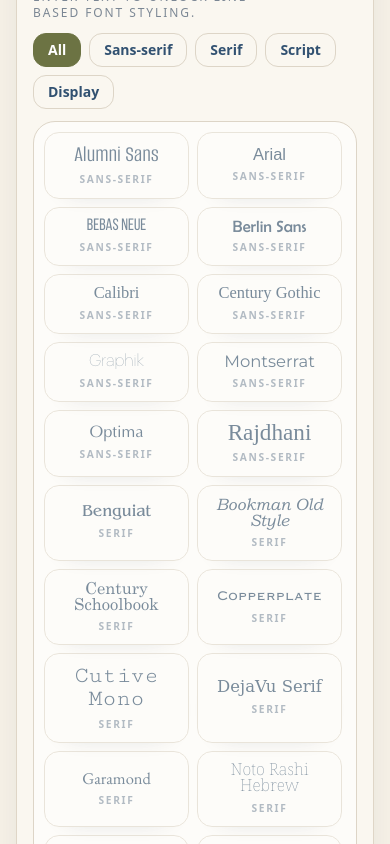
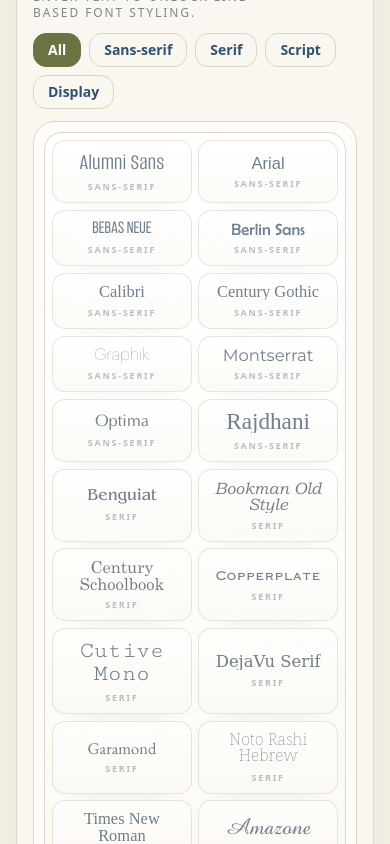
Before and after one commit to Arch-Tom/archfonthub, a React (Vite) app: page / in a window 390 px wide. Shown: the part 880-1724 px from the top of the page. Built offline with nearby package versions, Linux system fonts and the light colour scheme; a web font is replaced by a local one.

Commit message:
Make font rack display all visible fonts

```diff
--- a/src/fontRack.css
+++ b/src/fontRack.css
@@ -1,136 +1,136 @@
 /*
   Single-screen font rack polish
   ------------------------------
-  This file intentionally uses attribute selectors because the current
-  single-screen font picker is rendered inline in App.jsx. Keeping the
-  styling here lets us improve the visual presentation without disturbing
-  the existing font-selection behavior.
+  The single-screen branch currently renders the font picker inline in App.jsx.
+  These selectors intentionally target the font-preview button rack without
+  changing the existing selection behavior.
 */
 
-/* The direct parent of the font preview buttons becomes a tidy rack. */
-div:has(> button[style*="font-family"]) {
-  display: grid;
-  grid-template-columns: repeat(2, minmax(0, 1fr));
-  gap: 0.42rem;
-  align-items: stretch;
-  max-height: min(32vh, 18.25rem);
-  overflow-y: auto;
-  overscroll-behavior: contain;
-  padding: 0.45rem;
-  border-radius: 18px;
-  border: 1px solid rgba(223, 214, 199, 0.9);
+/* Match both cases: font-family on the button itself OR on a child inside it. */
+div:has(> button[style*="font-family"]),
+div:has(> button [style*="font-family"]) {
+  display: grid !important;
+  grid-template-columns: repeat(2, minmax(0, 1fr)) !important;
+  gap: 0.42rem !important;
+  align-items: stretch !important;
+  max-height: none !important;
+  height: auto !important;
+  overflow: visible !important;
+  padding: 0.45rem !important;
+  border-radius: 18px !important;
+  border: 1px solid rgba(223, 214, 199, 0.9) !important;
   background:
     radial-gradient(circle at top left, rgba(255,255,255,0.94), transparent 42%),
-    linear-gradient(180deg, rgba(255,255,255,0.78), rgba(247,242,232,0.82));
+    linear-gradient(180deg, rgba(255,255,255,0.78), rgba(247,242,232,0.82)) !important;
   box-shadow:
     inset 0 1px 0 rgba(255,255,255,0.84),
-    inset 0 -18px 34px -30px rgba(20,39,58,0.18);
+    inset 0 -18px 34px -30px rgba(20,39,58,0.18) !important;
+}
+
+/* If the old wrapper is still carrying Tailwind scroll classes, neutralize them. */
+div[class*="overflow-y-auto"]:has(button[style*="font-family"]),
+div[class*="overflow-y-auto"]:has(button [style*="font-family"]),
+div[class*="max-h"]:has(button[style*="font-family"]),
+div[class*="max-h"]:has(button [style*="font-family"]) {
+  max-height: none !important;
+  height: auto !important;
+  overflow: visible !important;
 }
 
 @media (min-width: 1180px) {
-  div:has(> button[style*="font-family"]) {
-    grid-template-columns: repeat(3, minmax(0, 1fr));
+  div:has(> button[style*="font-family"]),
+  div:has(> button [style*="font-family"]) {
+    grid-template-columns: repeat(3, minmax(0, 1fr)) !important;
   }
 }
 
 /* Individual font cards: compact, readable, and preview-forward. */
-div:has(> button[style*="font-family"]) > button[style*="font-family"] {
-  position: relative;
-  min-height: 3.25rem;
-  width: 100%;
-  display: flex;
-  flex-direction: column;
-  align-items: center;
-  justify-content: center;
-  gap: 0.18rem;
-  overflow: hidden;
-  border-radius: 13px;
-  border: 1px solid rgba(221, 213, 197, 0.98);
+div:has(> button[style*="font-family"]) > button[style*="font-family"],
+div:has(> button [style*="font-family"]) > button {
+  position: relative !important;
+  min-height: 3.05rem !important;
+  width: 100% !important;
+  display: flex !important;
+  flex-direction: column !important;
+  align-items: center !important;
+  justify-content: center !important;
+  gap: 0.18rem !important;
+  overflow: hidden !important;
+  border-radius: 13px !important;
+  border: 1px solid rgba(221, 213, 197, 0.98) !important;
   background:
-    linear-gradient(180deg, rgba(255,255,255,0.97), rgba(251,248,241,0.94));
-  color: #17324d;
+    linear-gradient(180deg, rgba(255,255,255,0.97), rgba(251,248,241,0.94)) !important;
+  color: #17324d !important;
   box-shadow:
     0 12px 24px -24px rgba(20,39,58,0.44),
-    inset 0 1px 0 rgba(255,255,255,0.82);
-  font-size: clamp(0.9rem, 1.45vw, 1.08rem);
-  line-height: 1.1;
-  text-align: center;
+    inset 0 1px 0 rgba(255,255,255,0.82) !important;
+  font-size: clamp(0.86rem, 1.35vw, 1.04rem) !important;
+  line-height: 1.1 !important;
+  text-align: center !important;
   transition:
     transform 160ms ease,
     border-color 160ms ease,
     background 160ms ease,
     box-shadow 160ms ease,
-    color 160ms ease;
+    color 160ms ease !important;
 }
 
-div:has(> button[style*="font-family"]) > button[style*="font-family"]:hover:not(:disabled) {
-  transform: translateY(-1px);
-  border-color: rgba(108,115,67,0.5);
+div:has(> button[style*="font-family"]) > button[style*="font-family"]:hover:not(:disabled),
+div:has(> button [style*="font-family"]) > button:hover:not(:disabled) {
+  transform: translateY(-1px) !important;
+  border-color: rgba(108,115,67,0.5) !important;
   background:
-    linear-gradient(180deg, rgba(255,255,255,1), rgba(248,244,236,0.98));
+    linear-gradient(180deg, rgba(255,255,255,1), rgba(248,244,236,0.98)) !important;
   box-shadow:
     0 18px 32px -26px rgba(20,39,58,0.52),
-    inset 0 1px 0 rgba(255,255,255,0.92);
+    inset 0 1px 0 rgba(255,255,255,0.92) !important;
 }
 
-/* If the JSX exposes pressed/selected state, make the active font unmistakable. */
+/* Active font states, depending on what the JSX exposes. */
 div:has(> button[style*="font-family"]) > button[style*="font-family"][aria-pressed="true"],
 div:has(> button[style*="font-family"]) > button[style*="font-family"][data-selected="true"],
-div:has(> button[style*="font-family"]) > button[style*="font-family"][data-active="true"] {
-  border-color: rgba(108,115,67,0.72);
+div:has(> button[style*="font-family"]) > button[style*="font-family"][data-active="true"],
+div:has(> button [style*="font-family"]) > button[aria-pressed="true"],
+div:has(> button [style*="font-family"]) > button[data-selected="true"],
+div:has(> button [style*="font-family"]) > button[data-active="true"] {
+  border-color: rgba(108,115,67,0.72) !important;
   background:
-    linear-gradient(180deg, rgba(255,255,255,0.96), rgba(242,238,226,0.96));
-  color: #112f4e;
+    linear-gradient(180deg, rgba(255,255,255,0.96), rgba(242,238,226,0.96)) !important;
+  color: #112f4e !important;
   box-shadow:
     0 0 0 2px rgba(108,115,67,0.15),
     0 18px 34px -26px rgba(20,39,58,0.58),
-    inset 0 1px 0 rgba(255,255,255,0.92);
+    inset 0 1px 0 rgba(255,255,255,0.92) !important;
 }
 
 /* Disabled state still reads like an intentional rack, not dead UI. */
-div:has(> button[style*="font-family"]) > button[style*="font-family"]:disabled {
-  cursor: not-allowed;
-  opacity: 0.62;
-  filter: grayscale(0.12);
-  transform: none;
+div:has(> button[style*="font-family"]) > button[style*="font-family"]:disabled,
+div:has(> button [style*="font-family"]) > button:disabled {
+  cursor: not-allowed !important;
+  opacity: 0.62 !important;
+  filter: grayscale(0.12) !important;
+  transform: none !important;
 }
 
 /* Keep helper/category text inside cards crisp and tucked away. */
 div:has(> button[style*="font-family"]) > button[style*="font-family"] span,
-div:has(> button[style*="font-family"]) > button[style*="font-family"] small {
-  max-width: 100%;
-  overflow: hidden;
-  text-overflow: ellipsis;
+div:has(> button[style*="font-family"]) > button[style*="font-family"] small,
+div:has(> button [style*="font-family"]) > button span,
+div:has(> button [style*="font-family"]) > button small {
+  max-width: 100% !important;
+  overflow: hidden !important;
+  text-overflow: ellipsis !important;
 }
 
 div:has(> button[style*="font-family"]) > button[style*="font-family"] span:not(:first-child),
-div:has(> button[style*="font-family"]) > button[style*="font-family"] small {
-  font-family: ui-sans-serif, system-ui, -apple-system, BlinkMacSystemFont, "Segoe UI", sans-serif;
-  font-size: 0.58rem;
-  font-weight: 700;
-  letter-spacing: 0.22em;
-  line-height: 1;
-  text-transform: uppercase;
-  color: rgba(49,81,113,0.58);
+div:has(> button[style*="font-family"]) > button[style*="font-family"] small,
+div:has(> button [style*="font-family"]) > button span:not(:first-child),
+div:has(> button [style*="font-family"]) > button small {
+  font-family: ui-sans-serif, system-ui, -apple-system, BlinkMacSystemFont, "Segoe UI", sans-serif !important;
+  font-size: 0.56rem !important;
+  font-weight: 700 !important;
+  letter-spacing: 0.2em !important;
+  line-height: 1 !important;
+  text-transform: uppercase !important;
+  color: rgba(49,81,113,0.58) !important;
 }
-
-/* The rack scrollbar gets the same soft premium treatment as the mockup. */
-div:has(> button[style*="font-family"])::-webkit-scrollbar {
-  width: 0.55rem;
-}
-
-div:has(> button[style*="font-family"])::-webkit-scrollbar-track {
-  border-radius: 999px;
-  background: rgba(246,241,232,0.9);
-}
-
-div:has(> button[style*="font-family"])::-webkit-scrollbar-thumb {
-  border: 2px solid rgba(246,241,232,0.9);
-  border-radius: 999px;
-  background: rgba(108,115,67,0.72);
-}
-
-div:has(> button[style*="font-family"]) {
-  scrollbar-width: thin;
-  scrollbar-color: rgba(108,115,67,0.72) rgba(246,241,232,0.9);
-}
```
